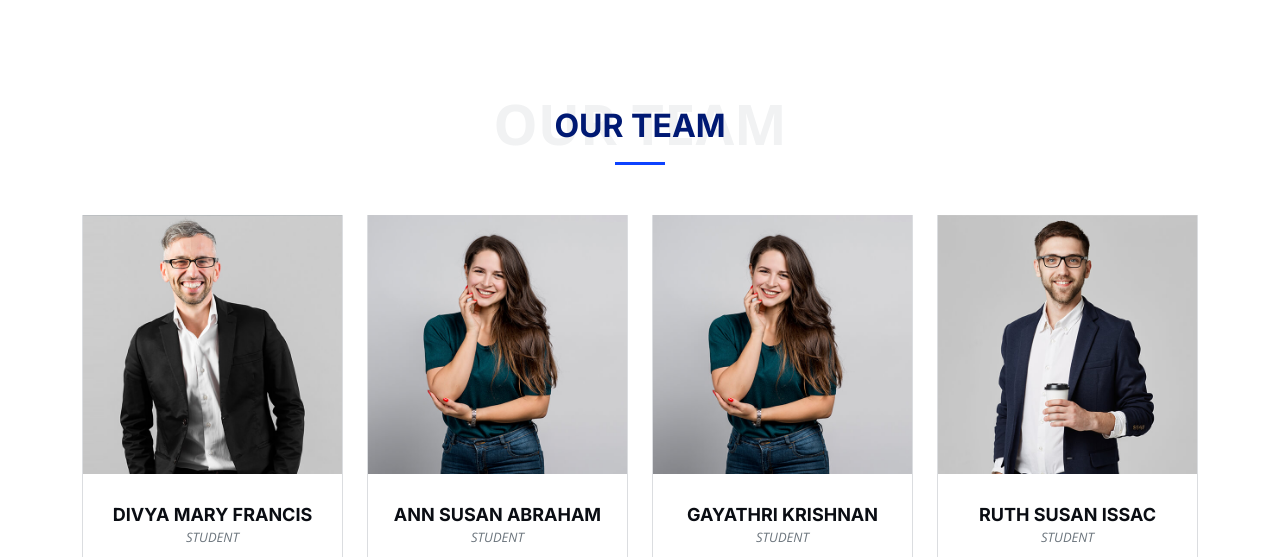
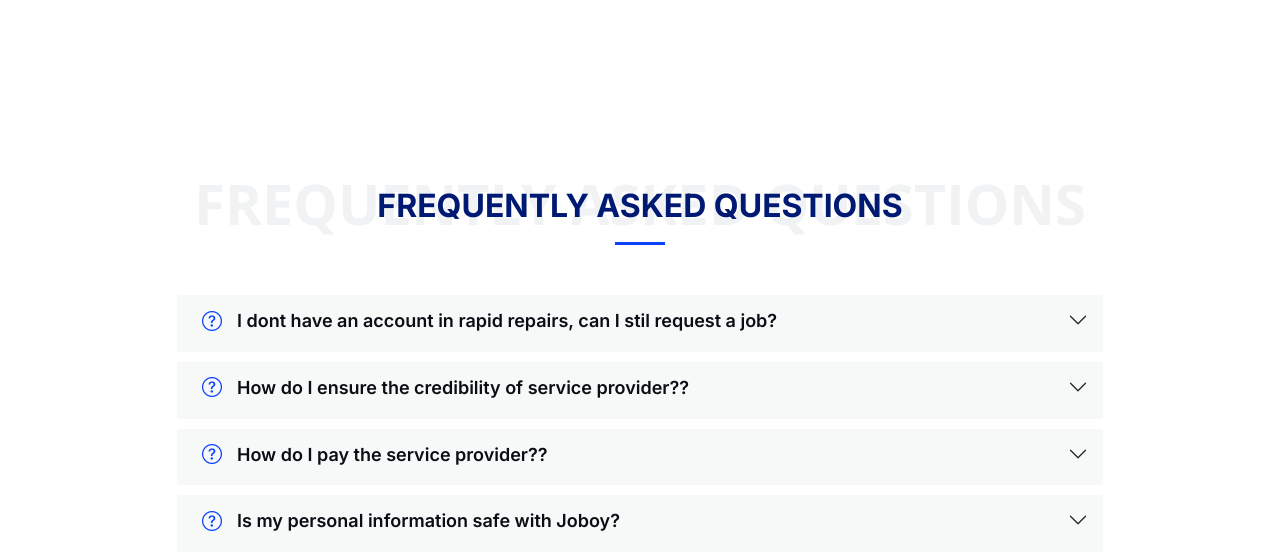
Before and after one commit to ruth2528/nanana, a plain HTML site: page template/Logis/about.html in a window 1280 px wide. Shown: the part 691-1248 px from the top of the page. Drawn offline with nearby package versions, Linux system fonts and the light colour scheme.

Commit message:
update about2

```diff
--- a/template/Logis/about.html
+++ b/template/Logis/about.html
@@ -144,8 +144,8 @@
 
       </div>
     </section> End Stats Counter Section -->
-
-    <!-- ======= Our Team Section ======= -->
+<!--
+     ======= Our Team Section =======
     <section id="team" class="team pt-0">
       <div class="container" data-aos="fade-up">
 
@@ -170,11 +170,11 @@
                 </div>
               </div>
             </div>
-          </div><!-- End Team Member -->
+          </div> End Team Member
 
           <div class="col-lg-3 col-md-6 d-flex">
             <div class="member">
-              <img src="assets/img/team/team-2.jpg" class="img-fluid" alt="">
+              <img src="template/Logis/assets/img/CHOCHU.jpg" class="img-fluid" alt="">
               <div class="member-content">
                 <h4>ANN SUSAN ABRAHAM</h4>
                 <span>STUDENT</span>
@@ -185,11 +185,11 @@
                 </div>
               </div>
             </div>
-          </div><!-- End Team Member -->
+          </div> End Team Member
 
           <div class="col-lg-3 col-md-6 d-flex">
             <div class="member">
-              <img src="assets/img/team/team-2.jpg" class="img-fluid" alt="">
+              <img src="template/Logis/assets/img/gayathri.jpg" class="img-fluid" alt="">
               <div class="member-content">
                 <h4>GAYATHRI KRISHNAN</h4>
                 <span>STUDENT</span>
@@ -200,10 +200,10 @@
                 </div>
               </div>
             </div>
-          </div><!-- End Team Member -->
+          </div> End Team Member
           <div class="col-lg-3 col-md-6 d-flex">
             <div class="member">
-              <img src="assets/img/team/team-3.jpg" class="img-fluid" alt="">
+              <img src="template/Logis/assets/img/ruth.jpg" class="img-fluid" alt="">
               <div class="member-content">
                 <h4>RUTH SUSAN ISSAC</h4>
                 <span>STUDENT</span>
@@ -214,12 +214,12 @@
                 </div>
               </div>
             </div>
-          </div><!-- End Team Member -->
+          </div>
 
         </div>
 
       </div>
-    </section><!-- End Our Team Section -->
+    </section> End Our Team Section -->
 
     <!--
     <section id="testimonials" class="testimonials">
@@ -334,12 +334,12 @@
                 <h3 class="accordion-header">
                   <button class="accordion-button collapsed" type="button" data-bs-toggle="collapse" data-bs-target="#faq-content-1">
                     <i class="bi bi-question-circle question-icon"></i>
-                    Non consectetur a erat nam at lectus urna duis?
+                   I dont have an account in rapid repairs, can I stil request a job?
                   </button>
                 </h3>
                 <div id="faq-content-1" class="accordion-collapse collapse" data-bs-parent="#faqlist">
                   <div class="accordion-body">
-                    Feugiat pretium nibh ipsum consequat. Tempus iaculis urna id volutpat lacus laoreet non curabitur gravida. Venenatis lectus magna fringilla urna porttitor rhoncus dolor purus non.
+                    NO! You have to register first to request a job.
                   </div>
                 </div>
               </div><!-- # Faq item-->
@@ -348,12 +348,12 @@
                 <h3 class="accordion-header">
                   <button class="accordion-button collapsed" type="button" data-bs-toggle="collapse" data-bs-target="#faq-content-2">
                     <i class="bi bi-question-circle question-icon"></i>
-                    Feugiat scelerisque varius morbi enim nunc faucibus a pellentesque?
+                    How do I ensure the credibility of service provider??
                   </button>
                 </h3>
                 <div id="faq-content-2" class="accordion-collapse collapse" data-bs-parent="#faqlist">
                   <div class="accordion-body">
-                    Dolor sit amet consectetur adipiscing elit pellentesque habitant morbi. Id interdum velit laoreet id donec ultrices. Fringilla phasellus faucibus scelerisque eleifend donec pretium. Est pellentesque elit ullamcorper dignissim. Mauris ultrices eros in cursus turpis massa tincidunt dui.
+                    Rapid Repairs assures your safety and security while deliver the service at your place. We have the group of most trusted service providers from your city to deliver the service, each service partner is on-boarded after strict background verification (Criminal and behavioral) by our team.
                   </div>
                 </div>
               </div><!-- # Faq item-->
@@ -362,12 +362,12 @@
                 <h3 class="accordion-header">
                   <button class="accordion-button collapsed" type="button" data-bs-toggle="collapse" data-bs-target="#faq-content-3">
                     <i class="bi bi-question-circle question-icon"></i>
-                    Dolor sit amet consectetur adipiscing elit pellentesque habitant morbi?
+                    How do I pay the service provider??
                   </button>
                 </h3>
                 <div id="faq-content-3" class="accordion-collapse collapse" data-bs-parent="#faqlist">
                   <div class="accordion-body">
-                    Eleifend mi in nulla posuere sollicitudin aliquam ultrices sagittis orci. Faucibus pulvinar elementum integer enim. Sem nulla pharetra diam sit amet nisl suscipit. Rutrum tellus pellentesque eu tincidunt. Lectus urna duis convallis convallis tellus. Urna molestie at elementum eu facilisis sed odio morbi quis
+                  The transations are directly between the customer and service provider.
                   </div>
                 </div>
               </div><!-- # Faq item-->
@@ -376,13 +376,13 @@
                 <h3 class="accordion-header">
                   <button class="accordion-button collapsed" type="button" data-bs-toggle="collapse" data-bs-target="#faq-content-4">
                     <i class="bi bi-question-circle question-icon"></i>
-                    Ac odio tempor orci dapibus. Aliquam eleifend mi in nulla?
+                    Is my personal information safe with Joboy?
                   </button>
                 </h3>
                 <div id="faq-content-4" class="accordion-collapse collapse" data-bs-parent="#faqlist">
                   <div class="accordion-body">
                     <i class="bi bi-question-circle question-icon"></i>
-                    Dolor sit amet consectetur adipiscing elit pellentesque habitant morbi. Id interdum velit laoreet id donec ultrices. Fringilla phasellus faucibus scelerisque eleifend donec pretium. Est pellentesque elit ullamcorper dignissim. Mauris ultrices eros in cursus turpis massa tincidunt dui.
+                    Yes, any information you share with us is secure. We do not share your personal information with any third party, unless it is related to the completion of your service request, and only a selected few Rapid Repairs employees can access customer information. For further details, please read the Rapid Repairs Privacy Policy
                   </div>
                 </div>
               </div><!-- # Faq item-->
@@ -391,12 +391,12 @@
                 <h3 class="accordion-header">
                   <button class="accordion-button collapsed" type="button" data-bs-toggle="collapse" data-bs-target="#faq-content-5">
                     <i class="bi bi-question-circle question-icon"></i>
-                    Tempus quam pellentesque nec nam aliquam sem et tortor consequat?
+                    What’s the time limit for cancellation and rescheduling of service request?
                   </button>
                 </h3>
                 <div id="faq-content-5" class="accordion-collapse collapse" data-bs-parent="#faqlist">
                   <div class="accordion-body">
-                    Molestie a iaculis at erat pellentesque adipiscing commodo. Dignissim suspendisse in est ante in. Nunc vel risus commodo viverra maecenas accumsan. Sit amet nisl suscipit adipiscing bibendum est. Purus gravida quis blandit turpis cursus in
+                    You can contact the service provider.
                   </div>
                 </div>
               </div><!-- # Faq item-->
@@ -408,6 +408,7 @@
 
       </div>
     </section><!-- End Frequently Asked Questions Section -->
+
 
   </main><!-- End #main -->
 
```
